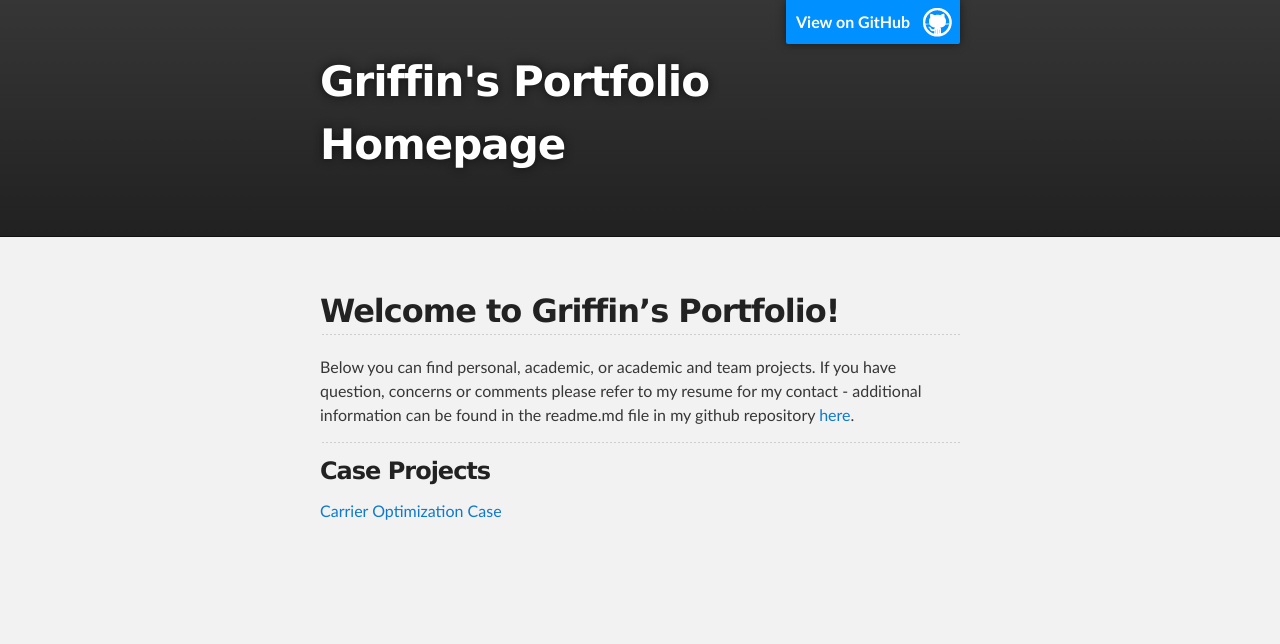
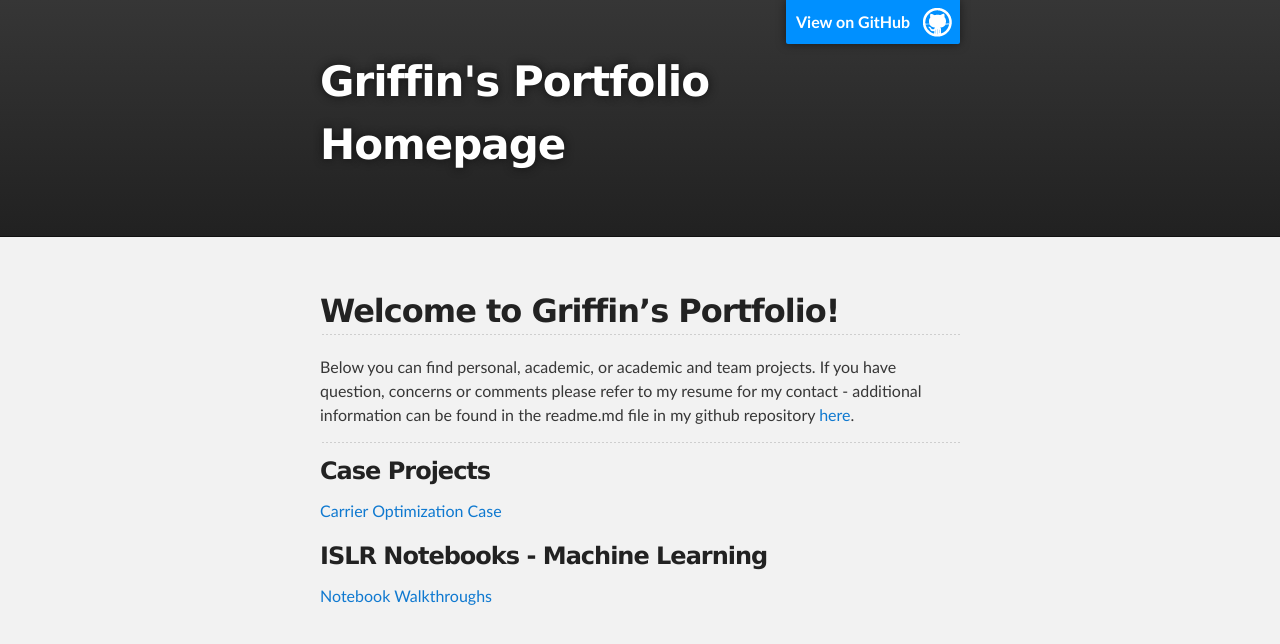
Before and after one commit to drewsp7/griffinsalyer.github.io, a Jekyll site: the page built from index.md, in a window 1280 px wide. Shown: the top 644 px of the page. Built offline with Jekyll 4.4.1, drawn with Linux system fonts in a browser that asks for light colours; our own code applies the rules of GitHub Pages for plain Markdown files; the repository's description, which GitHub fills in, is left out.

Commit message:
Update index.md

```diff
--- a/index.md
+++ b/index.md
@@ -9,3 +9,8 @@ Below you can find personal, academic, or academic and team projects. If you hav
 ### Case Projects
 
 [Carrier Optimization Case](/Projects/PluvioCarry.html)
+
+
+### ISLR Notebooks - Machine Learning
+
+[Notebook Walkthroughs](/code/ISLRch6/index.md)
```
